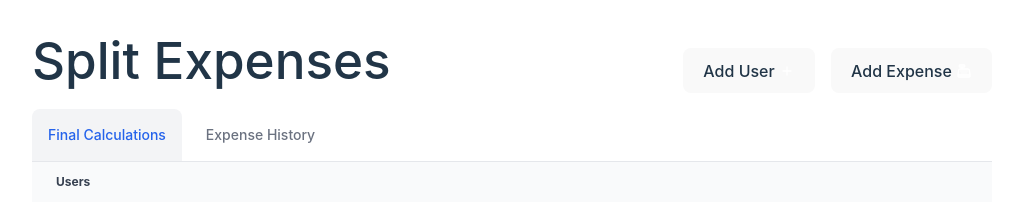
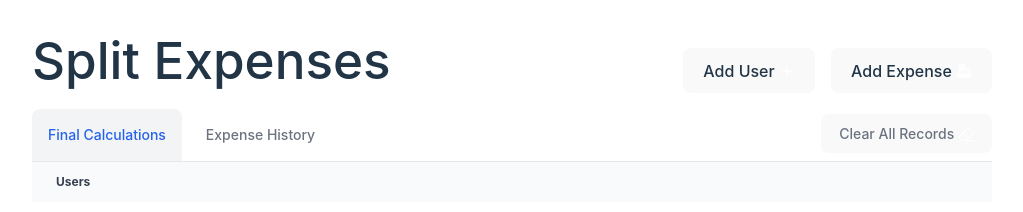
Before and after one commit to mananjain31/split-expenses, a React (Vite) app: page / in a window 1280 px wide. Shown: the top 212 px of the page, without its empty margins (128-1151 px from the left). Built offline with nearby package versions, Linux system fonts and the light colour scheme.

Commit message:
:sparkles: Clear All records feature introduced with some UI changes as well

```diff
--- a/src/App.jsx
+++ b/src/App.jsx
@@ -74,7 +74,9 @@ function App() {
         <Routes>
           <Route
             path="/"
-            element={<Home {...{ users, setUsers, addUser, expenses }} />}
+            element={
+              <Home {...{ users, setUsers, addUser, expenses, setExpenses }} />
+            }
           />
           <Route
             path="/add-user"
--- a/src/components/Navbar.jsx
+++ b/src/components/Navbar.jsx
@@ -4,7 +4,7 @@ import expenseIcon from "../assets/cash-register-svgrepo-com.svg";
 
 export const AddUserLink = () => (
   <Link to="/add-user">
-    <button className="flex items-center gap-1">
+    <button tabIndex={1} className="flex items-center gap-1">
       Add User
       <img className="w-4" src={addIcon} alt="+" />
     </button>
@@ -12,7 +12,7 @@ export const AddUserLink = () => (
 );
 export const AddExpenseLink = () => (
   <Link to="/add-expense">
-    <button className="flex items-center gap-1">
+    <button tabIndex={1} className="flex items-center gap-1">
       Add Expense
       <img className="w-4" src={expenseIcon} alt="+" />
     </button>
--- a/src/components/TabbedPanel.jsx
+++ b/src/components/TabbedPanel.jsx
@@ -1,6 +1,11 @@
 import React from "react";
 
-export default function TabbedPanel({ tabs, activeTab, setActiveTab }) {
+export default function TabbedPanel({
+  tabs,
+  activeTab,
+  setActiveTab,
+  actions,
+}) {
   return (
     <ul className="flex flex-wrap text-sm font-medium text-center text-gray-500 border-b border-gray-200 dark:border-gray-700 dark:text-gray-400">
       {tabs.map((tab) => (
@@ -21,6 +26,16 @@ export default function TabbedPanel({ tabs, activeTab, setActiveTab }) {
           </div>
         </li>
       ))}
+      {actions.map((action, idx) => (
+        <li
+          key={idx + "action"}
+          className={`${
+            idx === 0 ? "ml-auto" : ""
+          } cursor-pointer flex items-end pb-2`}
+        >
+          {action}
+        </li>
+      ))}
     </ul>
   );
 }
--- a/src/pages/AddExpense.jsx
+++ b/src/pages/AddExpense.jsx
@@ -89,9 +89,10 @@ export default function AddExpense({ users, addExpense }) {
         onSubmit={handleSubmit}
         className="flex flex-col  justify-start gap-2 "
       >
-        <div className="flex flex-col gap-4 md:flex-row md:gap-8">
+        <div className="flex flex-wrap gap-4  md:gap-8">
           <FormGroup>
             <Input
+              autoFocus
               label="Description"
               className="w-32"
               type="text"
--- a/src/pages/AddUser.jsx
+++ b/src/pages/AddUser.jsx
@@ -20,6 +20,7 @@ export default function AddUser({ addUser, checkDuplicateUsername }) {
     >
       <h2 className="text-3xl">Add User</h2>
       <Input
+        autoFocus
         type="text"
         placeholder="Name"
         value={name}
--- a/src/pages/Home.jsx
+++ b/src/pages/Home.jsx
@@ -4,27 +4,34 @@ import { Link, useNavigate } from "react-router";
 import TabbedPanel from "../components/TabbedPanel";
 import UsersTable from "../components/UserTable";
 import ExpenseHistory from "../components/ExpenseHistory";
+import clearIcon from "../assets/erase-text-svgrepo-com.svg";
+import { clearLocalStorage } from "../utils/localstorage";
 
-function Home({ users, setUsers, expenses }) {
+const ClearAllLocalStorageDataButton = ({ onClick }) => (
+  <button className="flex items-center gap-1" onClick={onClick}>
+    Clear All Records <img className="w-4" src={clearIcon} alt="+" />
+  </button>
+);
+
+function Home({ users, setUsers, expenses, setExpenses }) {
   const navigate = useNavigate();
   const [activeTab, setActiveTab] = useState("Final Calculations");
   const tabs = ["Final Calculations", "Expense History"];
-  //   useEffect(() => {
-  //     console.log("userEffect", localStorage.getItem("users"));
-  //     let users_str = JSON.stringify({ users: users });
-  //     let lsUsers = localStorage.getItem("users");
-  //     console.log(lsUsers);
-  //     if (localStorage.getItem("users")) {
-  //         console.log();
-  //       if (users_str == lsUsers) return;
-  //     }
-  //     localStorage.setItem("users", users_str);
-  //   }, [users]);
+  const clearAllRecords = () => {
+    clearLocalStorage();
+    setUsers([]);
+    setExpenses([]);
+  };
 
   return (
     <div>
       <div>
-        <TabbedPanel {...{ activeTab, setActiveTab, tabs }} />
+        <TabbedPanel
+          {...{ activeTab, setActiveTab, tabs }}
+          actions={[
+            <ClearAllLocalStorageDataButton onClick={clearAllRecords} />,
+          ]}
+        />
         {activeTab === "Final Calculations" && <UsersTable users={users} />}
         {activeTab === "Expense History" && (
           <ExpenseHistory expenses={expenses} users={users} />
--- a/src/utils/localstorage.js
+++ b/src/utils/localstorage.js
@@ -37,6 +37,6 @@ export const setterWithLocalStorage = (name, setter) => (arg) => {
     });
   } else {
     updateLocalStorage(arg);
-    setter(state);
+    setter(arg);
   }
 };
```
Also changed, not shown: src/assets/clear-svgrepo-com.svg (added), src/assets/erase-text-svgrepo-com.svg (added), 5 other files (tests, documents, lock files or other folders).
